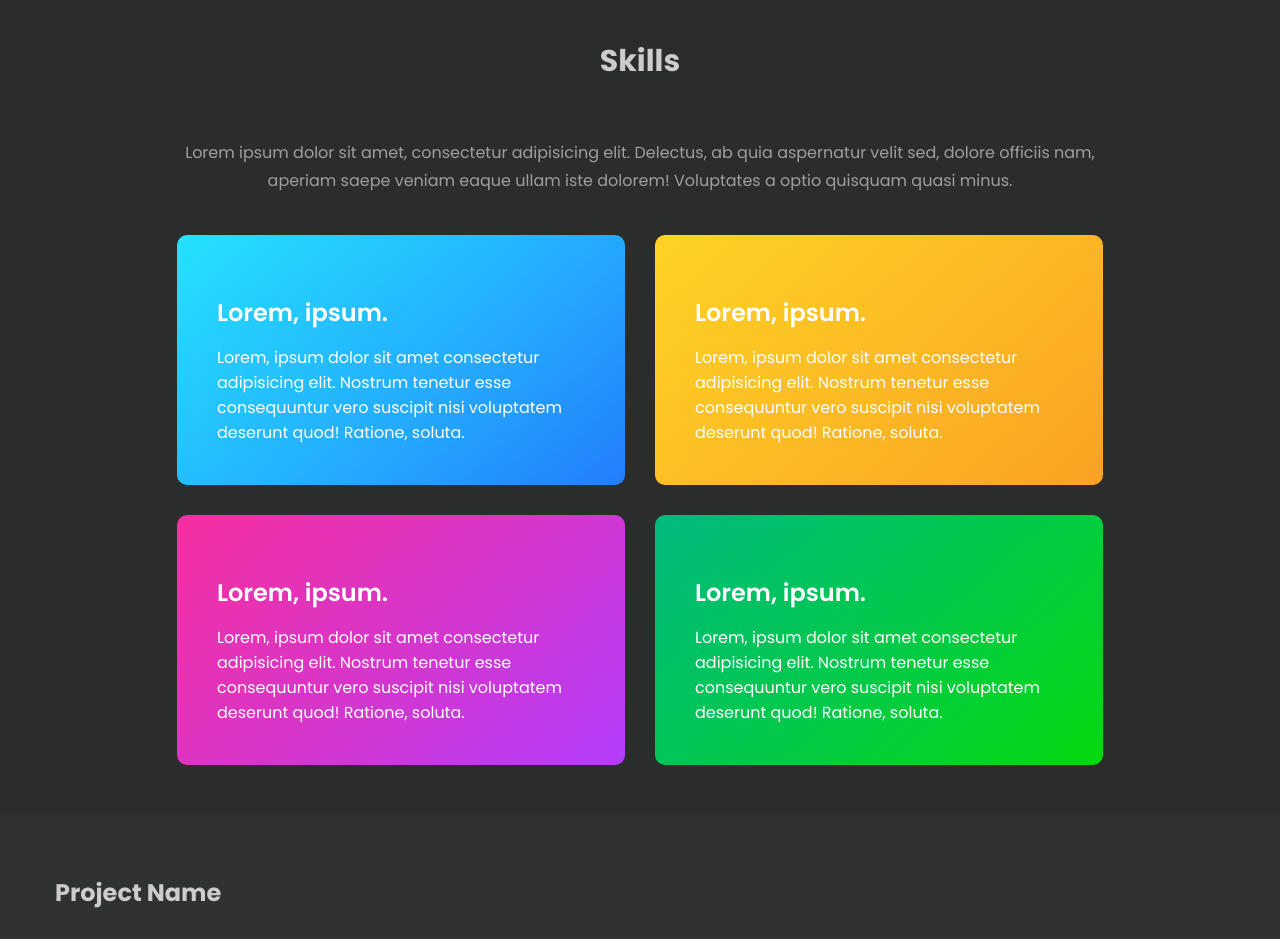
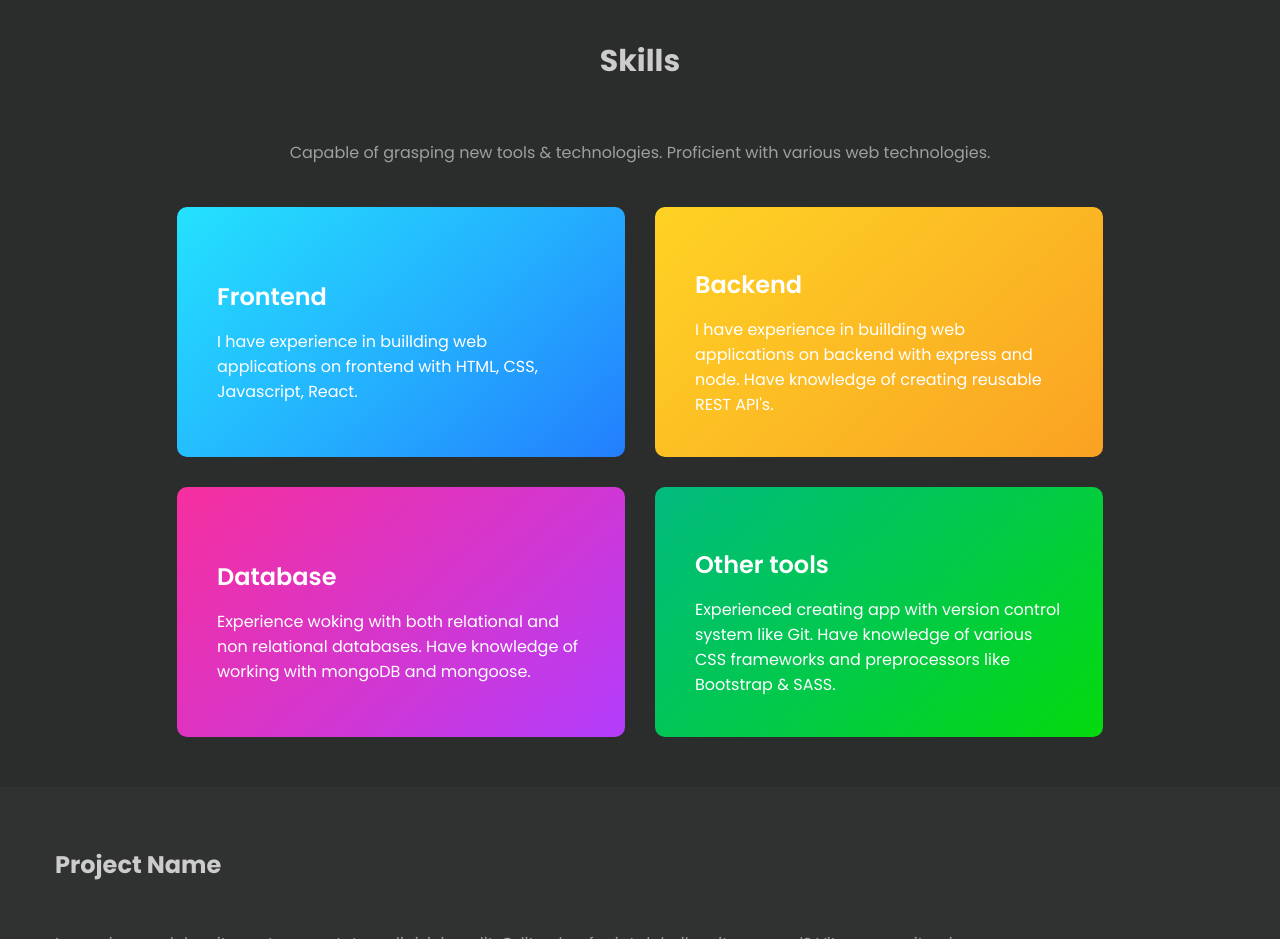
Before and after one commit to tanuj-choudhary/tanuj-choudhary.github.io, a website: page index.html in a window 1280 px wide. Shown: the part 1040-1979 px from the top of the page. Drawn offline with Linux system fonts and the light colour scheme.

Commit message:
Added content to skills section

```diff
--- a/index.html
+++ b/index.html
@@ -111,7 +111,7 @@
         <h1 class="section__skills__h1">Skills</h1>
 
         <p class="section__skills__p">
-          Lorem ipsum dolor sit amet, consectetur adipisicing elit. Delectus, ab quia aspernatur velit sed, dolore officiis nam, aperiam saepe veniam eaque ullam iste dolorem! Voluptates a optio quisquam quasi minus.
+          Capable of grasping new tools & technologies. Proficient with various web technologies.
         </p>
 
         <div class="section__skills__boxes">
@@ -119,9 +119,9 @@
             <div class="section__skills__box" id="box-1">
               <div class="section__skills__box__content">
               <i  class="section__skills__box__icon"></i>
-              <h2 class="section__skills__box__h2">Lorem, ipsum.</h2>
+              <h2 class="section__skills__box__h2">Frontend</h2>
               <p class="section__skills__box__p">
-                Lorem, ipsum dolor sit amet consectetur adipisicing elit. Nostrum tenetur esse consequuntur vero suscipit nisi voluptatem deserunt quod! Ratione, soluta.
+                  I have experience in buillding web applications on frontend with HTML, CSS, Javascript, React.
               </p>
             </div>
             </div>
@@ -129,9 +129,9 @@
             <div class="section__skills__box" id="box-2">
               <div class="section__skills__box__content">
               <i  class="section__skills__box__icon"></i>
-              <h2 class="section__skills__box__h2">Lorem, ipsum.</h2>
+              <h2 class="section__skills__box__h2">Backend</h2>
               <p class="section__skills__box__p">
-                Lorem, ipsum dolor sit amet consectetur adipisicing elit. Nostrum tenetur esse consequuntur vero suscipit nisi voluptatem deserunt quod! Ratione, soluta.
+                I have experience in buillding web applications on backend with express and node. Have knowledge of creating reusable REST API's.
               </p>
             </div>
             </div>
@@ -141,18 +141,18 @@
             <div class="section__skills__box" id="box-3">
               <div class="section__skills__box__content">
               <i  class="section__skills__box__icon"></i>
-              <h2 class="section__skills__box__h2">Lorem, ipsum.</h2>
+              <h2 class="section__skills__box__h2">Database</h2>
               <p class="section__skills__box__p">
-                Lorem, ipsum dolor sit amet consectetur adipisicing elit. Nostrum tenetur esse consequuntur vero suscipit nisi voluptatem deserunt quod! Ratione, soluta.
+                Experience woking with both relational and non relational databases. Have knowledge of working with mongoDB and mongoose.
               </p>
             </div>
             </div>
             <div class="section__skills__box" id="box-4">
               <div class="section__skills__box__content">
               <i  class="section__skills__box__icon"></i>
-              <h2 class="section__skills__box__h2">Lorem, ipsum.</h2>
+              <h2 class="section__skills__box__h2">Other tools</h2>
               <p class="section__skills__box__p">
-                Lorem, ipsum dolor sit amet consectetur adipisicing elit. Nostrum tenetur esse consequuntur vero suscipit nisi voluptatem deserunt quod! Ratione, soluta.
+                Experienced creating app with version control system like Git. Have knowledge of various CSS frameworks and preprocessors like Bootstrap & SASS.
               </p>
             </div>
             </div>
```
